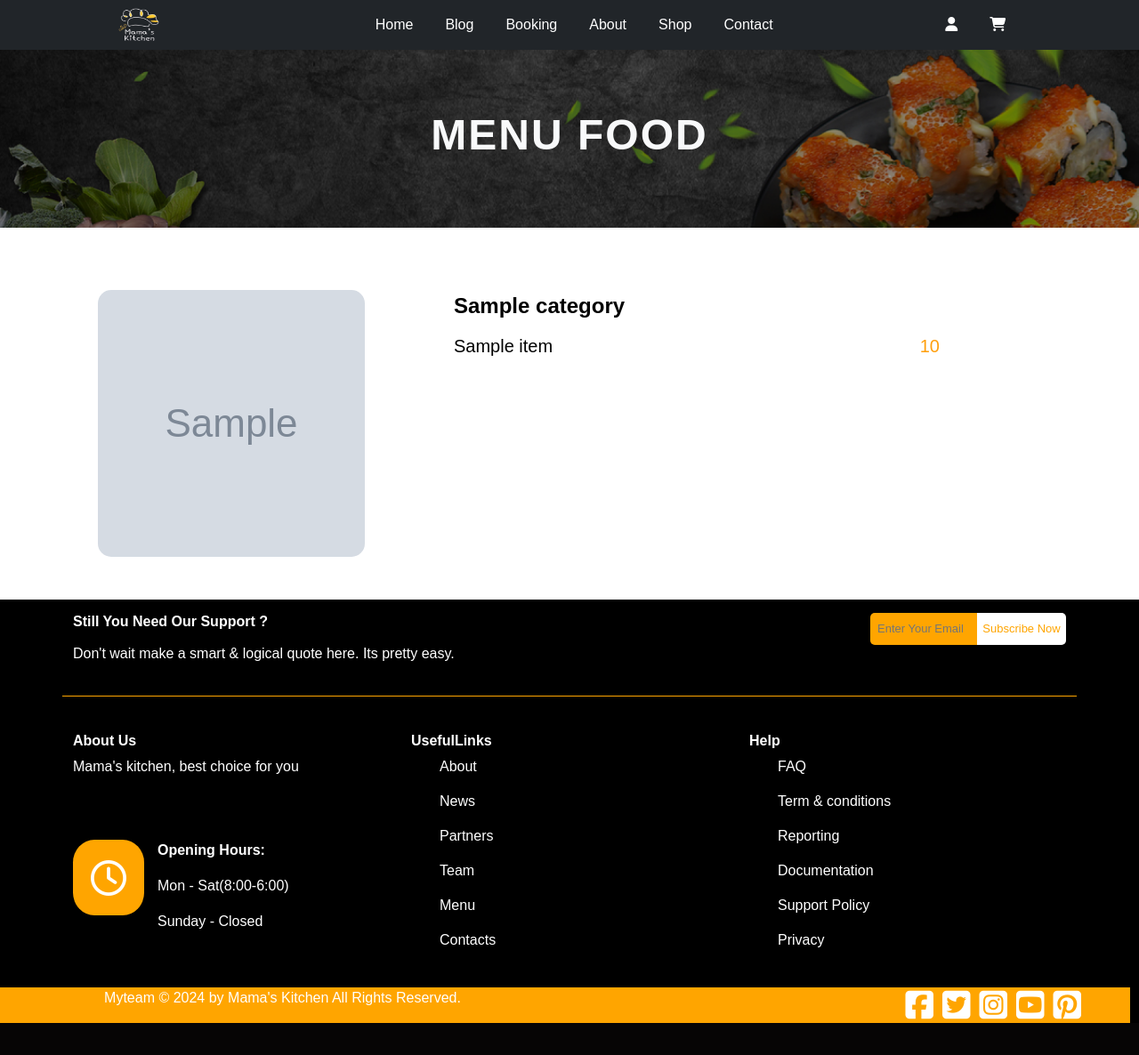
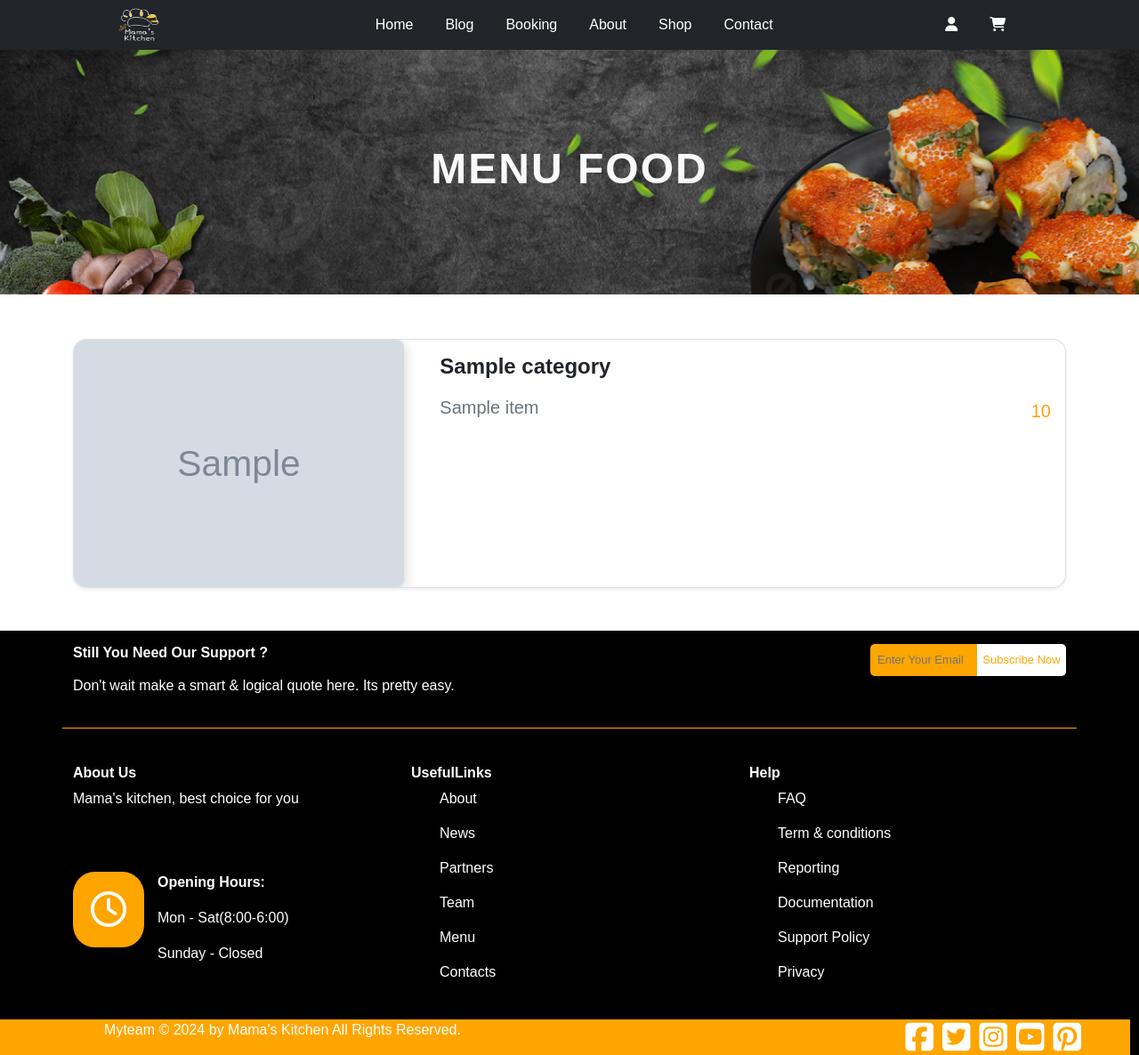
Before and after one commit to TranHoangXuanNguyen/PHP_WebBasicProject, a PHP site: the page made by app/views/MenuFood.php in a window 1280 px wide. Shown: the whole page at 89% size. Before the commit the page ends 1150 px from the top, so only its background shows below. Run offline with PHP 8.4, Linux system fonts and the light colour scheme; the template is opened without the code that fills it: most values are stand-ins (such as "Sample title", 1, 10 or a date in 2020); grey boxes marked "Sample" are stand-in pictures.

Commit message:
#21-done-detailFood

```diff
--- a/app/views/MenuFood.php
+++ b/app/views/MenuFood.php
@@ -1,6 +1,5 @@
 <!DOCTYPE html>
 <html lang="en">
-
 <head>
     <meta charset="UTF-8">
     <meta name="viewport" content="width=device-width, initial-scale=1.0">
@@ -11,7 +10,7 @@
         .menu-banner {
             position: relative;
             width: 100%;
-            height: 200px;
+            height: 50hv;
             margin-bottom: 20px;
         }
 
@@ -19,7 +18,6 @@
             object-fit: cover;
             width: 100%;
             height: 100%;
-            filter: brightness(0.6);
         }
 
         .banner-title {
@@ -31,23 +29,13 @@
 
         .menufood {
             padding-left: 150px;
-            padding-top: 50px;
+            padding-top: 30px;
         }
 
         .category {
             font-size: 24px;
             font-weight: bold;
         }
-
-        .category a {
-            text-decoration: none;
-            color: black;
-        }
-
-        .category:hover a {
-            color: #ff9f0d;
-        }
-
         .item {
             font-size: 20px;
             margin-bottom: 8px;
@@ -58,46 +46,21 @@
             text-align: right;
             color: #ff9f0d;
         }
-
         .row-content {
             padding: 8px 0px;
         }
-
         .image-container {
-            display: flex;
-            justify-content: center;
-            align-items: center;
-            height: 300px;
-            width: 100px;
-            overflow: hidden;
-            border-radius: 15px;
-            /* border: 2px solid rgba(0, 0, 0, 0.1); */
-            transition: transform 0.3s ease, box-shadow 0.3s ease;
-            /* background-color: #f9f9f9; */
-        }
-
-        .image-container img {
-            object-fit: cover;
-            width: 300px;
-            height: 100%;
-            border-radius: 15px;
-            transition: transform 0.4s ease, filter 0.3s ease;
-            overflow: hidden;
-
+            box-shadow: 0 4px 15px rgba(0, 0, 0, 0.2);
+            border-radius: 8px;
         }
 
         .image-container:hover {
             transform: scale(1.05);
-            border-radius: 15px;
-            overflow: hidden;
+            box-shadow: 0 8px 30px rgba(0, 0, 0, 0.3);
+            border-radius: 8px;
+            transition: all .5s ease;
+
         }
-
-        .image-container:hover img {
-            transform: scale(1.1);
-            border-radius: 15px;
-            overflow: hidden;
-        }
-
         .nameFood {
             display: flex;
             flex-direction: column;
@@ -105,71 +68,58 @@
             margin-top: 8px;
             gap: 20px;
         }
-
-        .row-content {
-            padding: 4px 0;
-        }
-
-        .row-content a {
-            text-decoration: none;
-            color: black;
-        }
-
-        .row-content:hover a {
-            color: #ff9f0d;
-        }
     </style>
 </head>
-
 <body>
     <?php
     require_once("app/components/header.php");
     ?>
     <div class="menu-banner d-flex align-items-center justify-content-center position-relative">
-        <img src="\app\assets\img\Shop List.png " alt="Menu Banner" class="w-100 h-100 banner-image">
+        <img src="\app\assets\img\Shop List.png" alt="Menu Banner" class="w-100 h-100 banner-image">
         <h1 class="position-absolute text-light text-center banner-title">MENU FOOD</h1>
     </div>
     <div class="menufood container">
-        <?php if (isset($data) && is_array($data) && !empty($data)): ?>
-            <?php
+        <?php if (isset($data) && is_array($data) && !empty($data)):
             $categories = [];
-            // Group products by categoryId
             foreach ($data as $item) {
                 if (isset($item['categoryId'])) {
                     $categories[$item['categoryId']][] = $item;
                 }
             }
-
             foreach ($categories as $categoryId => $items):
-                $categoryName = htmlspecialchars($items[0]['category']);
+                $categoryName = isset($items[0]['category']) ? htmlspecialchars($items[0]['category']) : 'Unknown Category';
         ?>
-                <div class="row mb-5">
-                    <div class="col-sm-4 image-container">
-                        <img src="<?php echo htmlspecialchars($items[0]['image_url'] ?? 'default.jpg'); ?>" alt="Food image">
+                <div class="card shadow-sm mb-5" style="border-radius: 15px; overflow: hidden;">
+                    <div class="row g-0">
+                        <div class="col-md-4">
+                            <img src="<?php echo htmlspecialchars($items[0]['image_url'] ?? 'default.jpg'); ?>"
+                                alt="Food image"
+                                class="img-fluid h-100 image-container"
+                                style="object-fit: cover;">
                         </div>
-                    <div class="col-sm-6 ms-5">
-                        <div class="category"><a href='<?php echo '/menu/foodlist/' . $categoryId ?>'><?php echo $categoryName; ?></a></div>
+                        <div class="col-md-8">
+                            <div class="card-body ms-4">
+                                <h5 class="category"><a href='<?php echo '/menu/foodlist/' . $categoryId ?>' class="text-decoration-none text-dark"><?php echo $categoryName; ?></a></h5>
                                 <?php
                                 $itemCount = 0;
                                 foreach ($items as $item):
                                     if ($itemCount >= 4) break;
                                     $itemCount++;
                                 ?>
-                            <div class="nameFood">
-                                <div class="row-content d-flex justify-content-between">
-                                    <div class="item"><a href='<?php echo '/detail/show/' . $item['foodId'] ?>'><?php echo htmlspecialchars($item['item'] ?? 'No Name'); ?></a></div>
-                                    <div class="price"><?php echo htmlspecialchars($item['price'] ?? '0.00'); ?></div>
-                                </div>
+                                    <div class="row-content d-flex justify-content-between align-items-center ">
+                                        <span class="item"><a href='<?php echo '/detail/show/' . $item['foodId'] ?>' class="text-decoration-none text-secondary"><?php echo htmlspecialchars($item['item'] ?? 'No Name'); ?></a></span>
+                                        <span class="price"><?php echo htmlspecialchars($item['price'] ?? '0.00'); ?></span>
                                     </div>
                                 <?php endforeach; ?>
                             </div>
                         </div>
-            <?php endforeach; ?>
-        <?php endif; ?>
+                    </div>
+                </div>
+        <?php endforeach;
+        endif; ?>
     </div>
     <?php
     include_once("app/components/footer.php");
     ?>
 </body>
-
 </html>
```
Also changed, not shown: app/assets/css/detailFood.css.php (+6 -9 lines), app/views/DetailFood.php (+24 -26 lines). Lines whose indentation alone changed are shown as unchanged.
